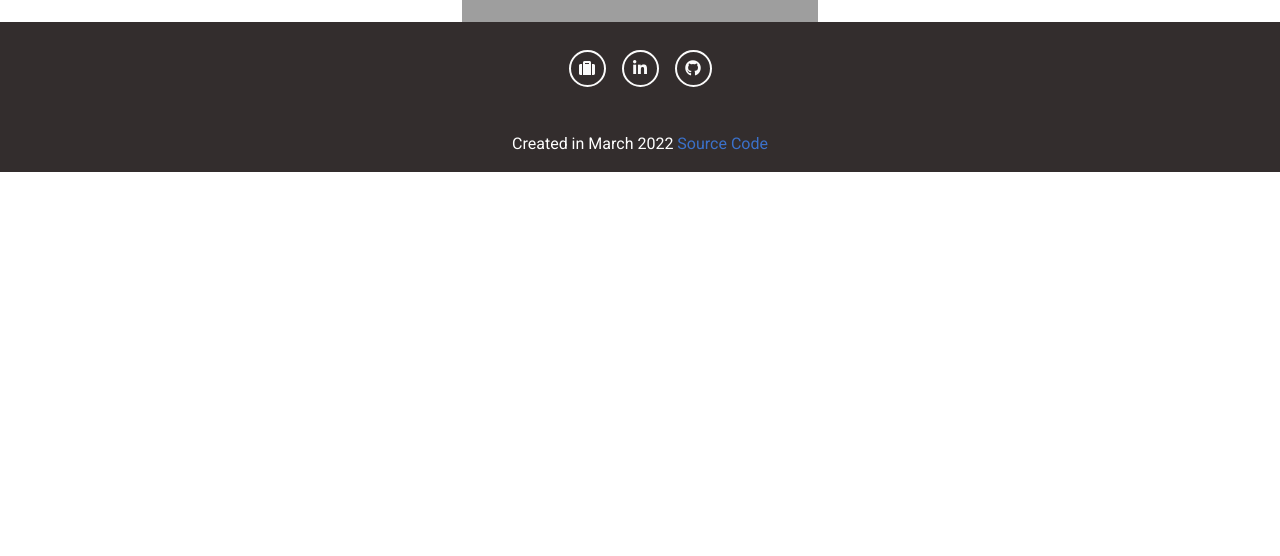
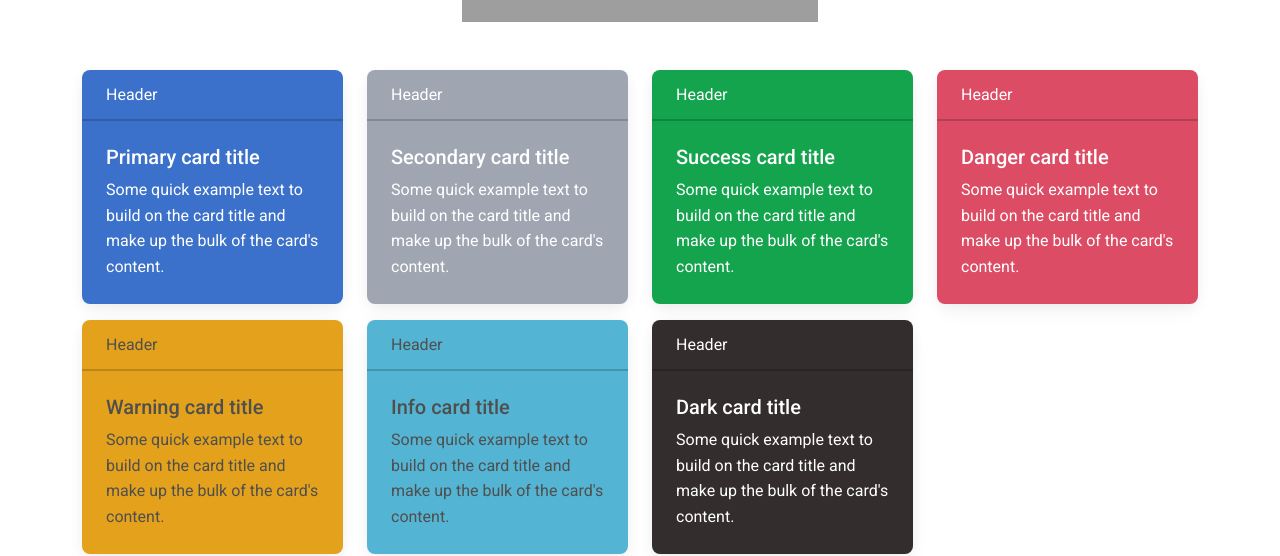
Before and after one commit to amirhatam/loisir, a React (Create React App) app: page / in a window 1280 px wide. Shown: the part 304-860 px from the top of the page. Before the commit the page ends 800 px from the top, so only its background shows below. Built offline with nearby package versions, Linux system fonts and the light colour scheme; grey boxes are pictures that could not be loaded.

Commit message:
add cards in Home page

```diff
--- a/src/views/Home.jsx
+++ b/src/views/Home.jsx
@@ -1,5 +1,6 @@
 import React from 'react'
 import { MDBContainer, MDBRow } from 'mdb-react-ui-kit'
+import HomeCards from './HomeCards'
 
 
 
@@ -11,6 +12,7 @@ function Home() {
                     <img src="https://raw.githubusercontent.com/juliangarnier/anime/master/documentation/assets/img/animejs-v3-header-animation.gif" className='img-fluid  ' alt='...' />
                 </div >
             </MDBRow>
+            <HomeCards />
         </MDBContainer>
     )
 }
--- /dev/null
+++ b/src/views/HomeCards.jsx
@@ -0,0 +1,95 @@
+import React from 'react';
+import { MDBCard, MDBCardTitle, MDBCardText, MDBCardBody, MDBCardHeader, MDBRow, MDBCol } from 'mdb-react-ui-kit';
+
+export default function HomeCards() {
+    return (
+        <MDBRow className='my-5'>
+
+            <MDBCol size="3">
+                <MDBCard background='primary' className='text-white mb-3' style={{ maxWidth: '18rem' }}>
+                    <MDBCardHeader>Header</MDBCardHeader>
+                    <MDBCardBody>
+                        <MDBCardTitle>Primary card title</MDBCardTitle>
+                        <MDBCardText>
+                            Some quick example text to build on the card title and make up the bulk of the card's content.
+                        </MDBCardText>
+                    </MDBCardBody>
+                </MDBCard>
+            </MDBCol>
+
+            <MDBCol size="3">
+                <MDBCard background='secondary' className='text-white mb-3' style={{ maxWidth: '18rem' }}>
+                    <MDBCardHeader>Header</MDBCardHeader>
+                    <MDBCardBody>
+                        <MDBCardTitle>Secondary card title</MDBCardTitle>
+                        <MDBCardText>
+                            Some quick example text to build on the card title and make up the bulk of the card's content.
+                        </MDBCardText>
+                    </MDBCardBody>
+                </MDBCard>
+            </MDBCol>
+
+            <MDBCol size="3">
+                <MDBCard background='success' className='text-white mb-3' style={{ maxWidth: '18rem' }}>
+                    <MDBCardHeader>Header</MDBCardHeader>
+                    <MDBCardBody>
+                        <MDBCardTitle>Success card title</MDBCardTitle>
+                        <MDBCardText>
+                            Some quick example text to build on the card title and make up the bulk of the card's content.
+                        </MDBCardText>
+                    </MDBCardBody>
+                </MDBCard>
+            </MDBCol>
+
+            <MDBCol size="3">
+                <MDBCard background='danger' className='text-white mb-3' style={{ maxWidth: '18rem' }}>
+                    <MDBCardHeader>Header</MDBCardHeader>
+                    <MDBCardBody>
+                        <MDBCardTitle>Danger card title</MDBCardTitle>
+                        <MDBCardText>
+                            Some quick example text to build on the card title and make up the bulk of the card's content.
+                        </MDBCardText>
+                    </MDBCardBody>
+                </MDBCard>
+            </MDBCol>
+
+            <MDBCol size='3'>
+                <MDBCard background='warning' className='mb-3' style={{ maxWidth: '18rem' }}>
+                    <MDBCardHeader>Header</MDBCardHeader>
+                    <MDBCardBody>
+                        <MDBCardTitle>Warning card title</MDBCardTitle>
+                        <MDBCardText>
+                            Some quick example text to build on the card title and make up the bulk of the card's content.
+                        </MDBCardText>
+                    </MDBCardBody>
+                </MDBCard>
+            </MDBCol>
+
+            <MDBCol size='3'>
+                <MDBCard background='info' className='text-body mb-3' style={{ maxWidth: '18rem' }}>
+                    <MDBCardHeader>Header</MDBCardHeader>
+                    <MDBCardBody>
+                        <MDBCardTitle>Info card title</MDBCardTitle>
+                        <MDBCardText>
+                            Some quick example text to build on the card title and make up the bulk of the card's content.
+                        </MDBCardText>
+                    </MDBCardBody>
+                </MDBCard>
+            </MDBCol>
+
+            <MDBCol size='3'>
+                <MDBCard background='dark' className='text-white' style={{ maxWidth: '18rem' }}>
+                    <MDBCardHeader>Header</MDBCardHeader>
+                    <MDBCardBody>
+                        <MDBCardTitle>Dark card title</MDBCardTitle>
+                        <MDBCardText>
+                            Some quick example text to build on the card title and make up the bulk of the card's content.
+                        </MDBCardText>
+                    </MDBCardBody>
+                </MDBCard>
+            </MDBCol>
+
+
+        </MDBRow>
+    );
+}
```
Also changed, not shown: 1 other file (tests, documents, lock files or other folders).
